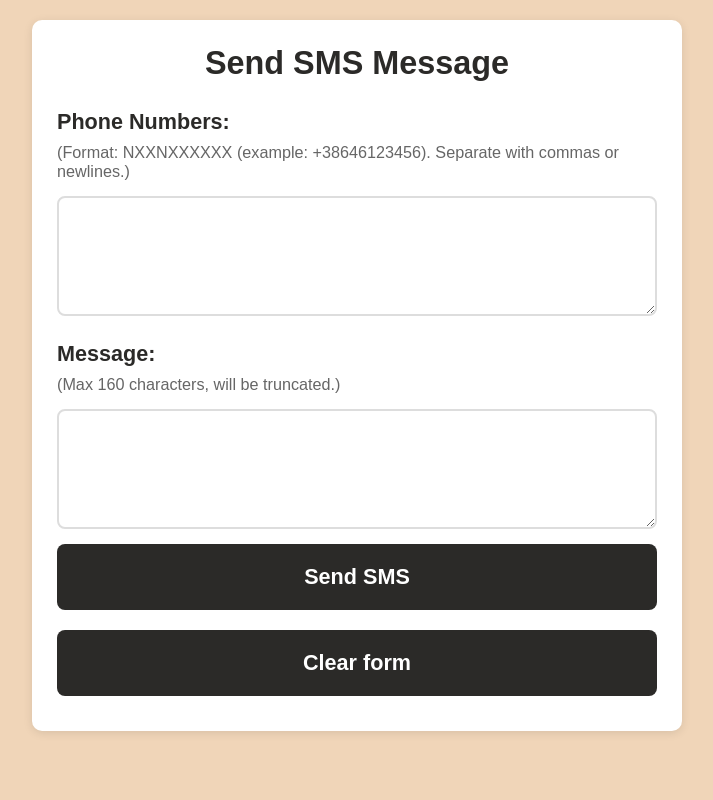
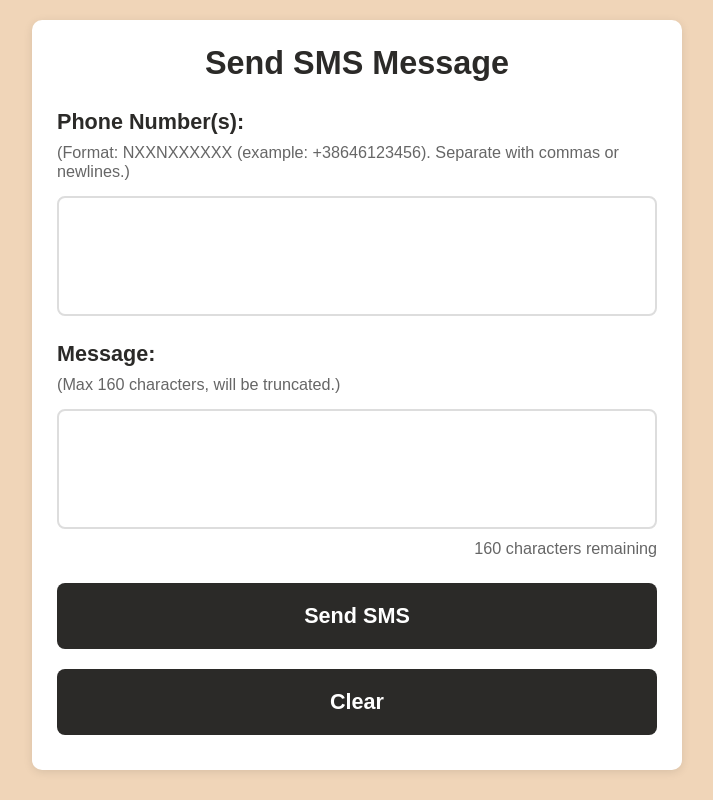
Before and after one commit to MatejKovacic/RasPBX-install, a PHP site: page /send-sms.php in a window 1280 px wide. Shown: the whole page, without its empty margins (283-996 px from the left). Run offline with PHP 8.4, Linux system fonts and the light colour scheme; the visitor is signed in with stand-in values (Sample User, id 1).

Commit message:
Update send-sms.php
Added remaining character counter and limit.

```diff
--- a/send-sms.php
+++ b/send-sms.php
@@ -1,6 +1,6 @@
 <?php
 /*********************************************************************
- *  Chan_Dongle SMS Script v.0.04
+ *  Chan_Dongle SMS Script v.0.05
  *  for The Raspberry Asterisk
  *
  *   Author: Troy Nahrwold
@@ -20,7 +20,7 @@
  *   (c) Copyright 2011, Troy A Nahrwold, Eternal Works, LLC.
  *       All Rights Reserved.
  *
- *  Script design updated to be mobile friendly by:
+ *  Script design updated to be mobile friendly and responsive by:
  *   Matej Kovacic, https://telefoncek.si in 2025.
  *********************************************************************/
 
@@ -34,7 +34,7 @@ $password = '579b6757c7b4d23d354a11bb61d6339aaa87bdf2';
 *  If you forgot password, just open a terminal and write:
 *  echo -n "myNEWpassword" | sha1sum
 *  You will get SHA1 hash of a password.
- *********************************************************************/
+*********************************************************************/
 
 session_start();
 if (!isset($_SESSION['loggedIn'])) {
@@ -143,7 +143,7 @@ if(isset($_REQUEST['phonenumbers']) && !empty($_REQUEST['phonenumbers']) && !emp
 <head>
   <meta charset="utf-8">
   <meta name="viewport" content="width=device-width, initial-scale=1.0">
-  <title>SMS Gateway</title>
+  <title>Send SMS</title>
   <style>
     body {
       font-family: sans-serif;
@@ -188,6 +188,7 @@ if(isset($_REQUEST['phonenumbers']) && !empty($_REQUEST['phonenumbers']) && !emp
       font-size: 1.1em;
       min-height: 120px;
       box-sizing: border-box;
+      resize: none;
     }
     .note {
       font-size: 0.9em;
@@ -206,6 +207,19 @@ if(isset($_REQUEST['phonenumbers']) && !empty($_REQUEST['phonenumbers']) && !emp
       margin: 10px 0;
       cursor: pointer;
     }
+    .char-counter {
+      text-align: right;
+      font-size: 0.9em;
+      color: #666;
+      margin: 5px 0 15px;
+    }
+    .char-counter.warning {
+      color: #e67e22;
+    }
+    .char-counter.error {
+      color: #e74c3c;
+      font-weight: bold;
+    }
     @media (max-width: 480px) {
       body { padding: 15px; font-size: 20px; }
       .container { padding: 20px; }
@@ -213,6 +227,32 @@ if(isset($_REQUEST['phonenumbers']) && !empty($_REQUEST['phonenumbers']) && !emp
       button { padding: 22px; }
     }
   </style>
+  <script>
+    function updateCharCounter() {
+      const messageField = document.getElementById('message');
+      const counter = document.getElementById('charCounter');
+      const remaining = 160 - messageField.value.length;
+
+      counter.textContent = `${remaining} characters remaining`;
+
+      counter.className = 'char-counter';
+      if (remaining < 20) {
+        counter.classList.add('warning');
+      }
+      if (remaining < 0) {
+        counter.classList.add('error');
+        counter.textContent = `${Math.abs(remaining)} characters over limit!`;
+      }
+    }
+
+    function limitMessageLength() {
+      const messageField = document.getElementById('message');
+      if (messageField.value.length > 160) {
+        messageField.value = messageField.value.substring(0, 160);
+        updateCharCounter();
+      }
+    }
+  </script>
 </head>
 <body>
   <div class="container">
@@ -224,21 +264,33 @@ if(isset($_REQUEST['phonenumbers']) && !empty($_REQUEST['phonenumbers']) && !emp
       </div>
     <?php endif; ?>
 
-    <form action="index.php" method="post">
-      <label for="phonenumbers">Phone Numbers:</label>
-      <p class="note">(Format: NXXNXXXXXX (example: +38646123456). Separate with commas or newlines.)</p>
+    <form action="index.php" method="post" onsubmit="limitMessageLength();">
+      <label for="phonenumbers">Phone Number(s):</label>
+      <p class="note">(Format: NXXNXXXXXX (example: +38646123456). Separate with commas or newlines.)
+</p>
       <textarea id="phonenumbers" name="phonenumbers" required></textarea>
 
       <label for="message">Message:</label>
       <p class="note">(Max 160 characters, will be truncated.)</p>
-      <textarea id="message" name="message" maxlength="160" required></textarea>
+      <textarea id="message" name="message"
+                maxlength="160"
+                oninput="updateCharCounter()"
+                onkeydown="updateCharCounter()"
+                onkeyup="updateCharCounter()"
+                onpaste="setTimeout(updateCharCounter, 10)"
+                required></textarea>
+      <div id="charCounter" class="char-counter">160 characters remaining</div>
 
       <button type="submit">Send SMS</button>
     </form>
 
     <form action="index.php" method="get">
-      <button type="submit">Clear form</button>
+      <button type="submit">Clear</button>
     </form>
   </div>
+
+  <script>
+    document.addEventListener('DOMContentLoaded', updateCharCounter);
+  </script>
 </body>
 </html>
```
